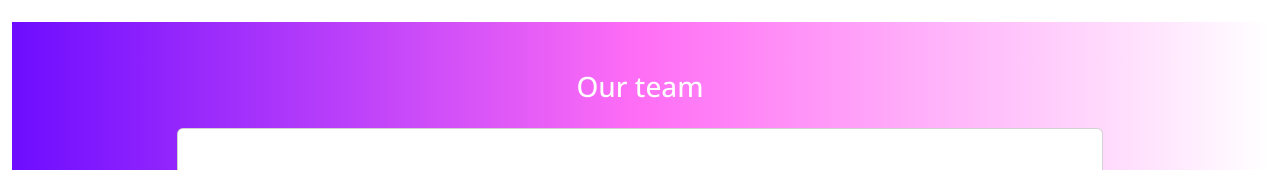
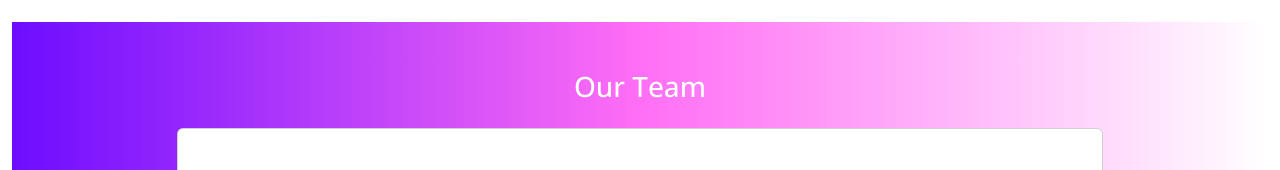
Before and after one commit to harslash/EthicAI, a Vue app in the folder project/ethicai-spa/: page /about-us in a window 1280 px wide. Shown: the part 446-616 px from the top of the page. Built offline with nearby package versions, Linux system fonts and the light colour scheme.

Commit message:
capitalised subtitle in about us page

```diff
--- a/project/ethicai-spa/src/components/pages/about-us-page.vue
+++ b/project/ethicai-spa/src/components/pages/about-us-page.vue
@@ -24,7 +24,7 @@
         <section class="vh-50 gradient-custom mb-5">
             <div class="container py-5 h-100">
                 <div class="row d-flex justify-content-center align-items-center h-100">
-                    <h3 class="our-team-title pb-3">Our team</h3>
+                    <h3 class="our-team-title pb-3">Our Team</h3>
                     <div class="col col-xl-10">
                         <div class="card">
                             <div class="card-body py-5">
```
